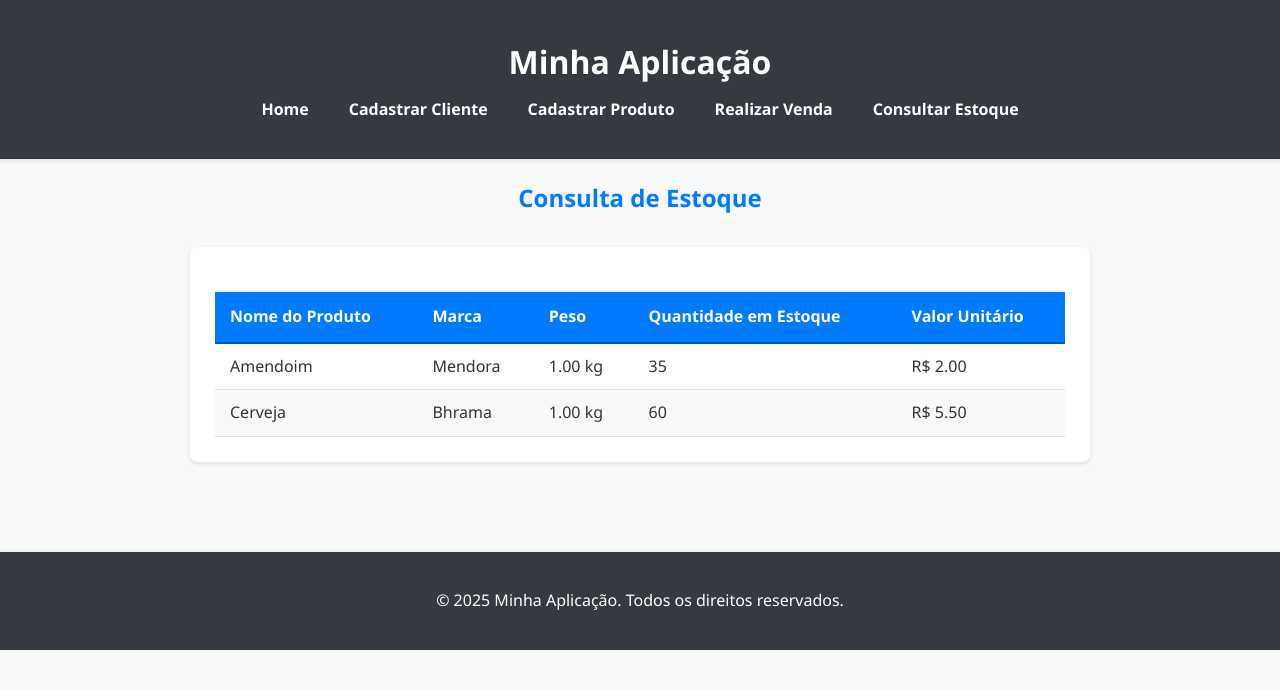
After one commit to Teodoro-Sam/aplicacao-cadastro-vendas-flask, a Flask app: template templates/estoque.html in a window 1280 px wide. The commit adds this page. Shown: the top 689 px of the page. Run offline with Flask 3, Linux system fonts and the light colour scheme; the template is opened without the code that fills it: values that come from a table or form of the project are taken from there, others are empty.

Commit message:
Visto a necessidade de consultar o estoque, coloquei uma página de estoque para que tenha um maior controle nas vendas.

```diff
--- a/static/css/style.css
+++ b/static/css/style.css
@@ -469,3 +469,69 @@ footer {
         margin: 0;
     }
 }
+/* static/css/style.css */
+
+/* ... (seu CSS existente) ... */
+
+/* Table Styles for Estoque Page */
+.table-container {
+    background-color: var(--card-bg);
+    padding: 25px;
+    border-radius: 8px;
+    box-shadow: var(--shadow);
+    max-width: 900px;
+    margin: 30px auto;
+    overflow-x: auto; /* Para tabelas grandes em telas pequenas */
+}
+
+table {
+    width: 100%;
+    border-collapse: collapse;
+    margin-top: 20px;
+}
+
+table thead th {
+    background-color: var(--primary-color);
+    color: var(--light-text);
+    padding: 12px 15px;
+    text-align: left;
+    border-bottom: 2px solid #0056b3;
+}
+
+table tbody td {
+    padding: 10px 15px;
+    border-bottom: 1px solid var(--border-color);
+    vertical-align: middle;
+}
+
+table tbody tr:nth-child(even) {
+    background-color: #f9f9f9;
+}
+
+table tbody tr:hover {
+    background-color: #e9ecef;
+}
+
+/* Low Stock Highlight */
+.low-stock {
+    font-weight: bold;
+    color: var(--danger-color);
+}
+
+/* Info Message */
+.info-message {
+    text-align: center;
+    padding: 20px;
+    background-color: var(--info-color);
+    color: var(--light-text);
+    border-radius: 5px;
+    margin-top: 20px;
+    max-width: 600px;
+    margin-left: auto;
+    margin-right: auto;
+}
+
+.info-message a {
+    color: var(--light-text);
+    text-decoration: underline;
+}
--- a/templates/base.html
+++ b/templates/base.html
@@ -16,6 +16,7 @@
                     <li><a href="{{ url_for('cadastro_cliente') }}">Cadastrar Cliente</a></li>
                     <li><a href="{{ url_for('cadastro_produto') }}">Cadastrar Produto</a></li>
                     <li><a href="{{ url_for('venda_page') }}">Realizar Venda</a></li>
+                    <li><a href="{{ url_for('estoque') }}">Consultar Estoque</a></li> {# Nova linha adicionada #}
                 </ul>
             </nav>
         </div>
--- /dev/null
+++ b/templates/estoque.html
@@ -0,0 +1,37 @@
+{% extends "base.html" %}
+
+{% block title %}Consulta de Estoque{% endblock %}
+
+{% block content %}
+    <h2>Consulta de Estoque</h2>
+
+    {% if produtos %}
+        <div class="table-container">
+            <table>
+                <thead>
+                    <tr>
+                        <th>Nome do Produto</th>
+                        <th>Marca</th>
+                        <th>Peso</th>
+                        <th>Quantidade em Estoque</th>
+                        <th>Valor Unitário</th>
+                    </tr>
+                </thead>
+                <tbody>
+                    {% for produto in produtos %}
+                    <tr>
+                        <td>{{ produto.nome }}</td>
+                        <td>{{ produto.marca }}</td>
+                        <td>{{ "%.2f kg"|format(produto.peso) if produto.peso else 'N/A' }}</td>
+                        <td class="{% if produto.quantidade < 5 %}low-stock{% endif %}">{{ produto.quantidade }}</td>
+                        <td>R$ {{ "%.2f"|format(produto.valor) }}</td>
+                    </tr>
+                    {% endfor %}
+                </tbody>
+            </table>
+        </div>
+    {% else %}
+        <p class="info-message">Nenhum produto cadastrado para exibir o estoque.</p>
+        <p class="info-message">Por favor, <a href="{{ url_for('cadastro_produto') }}">cadastre alguns produtos</a>.</p>
+    {% endif %}
+{% endblock %}
```
Also changed, not shown: instance/minha_aplicacao.db, templates/venda.html (renamed from templates/vendas.html).
